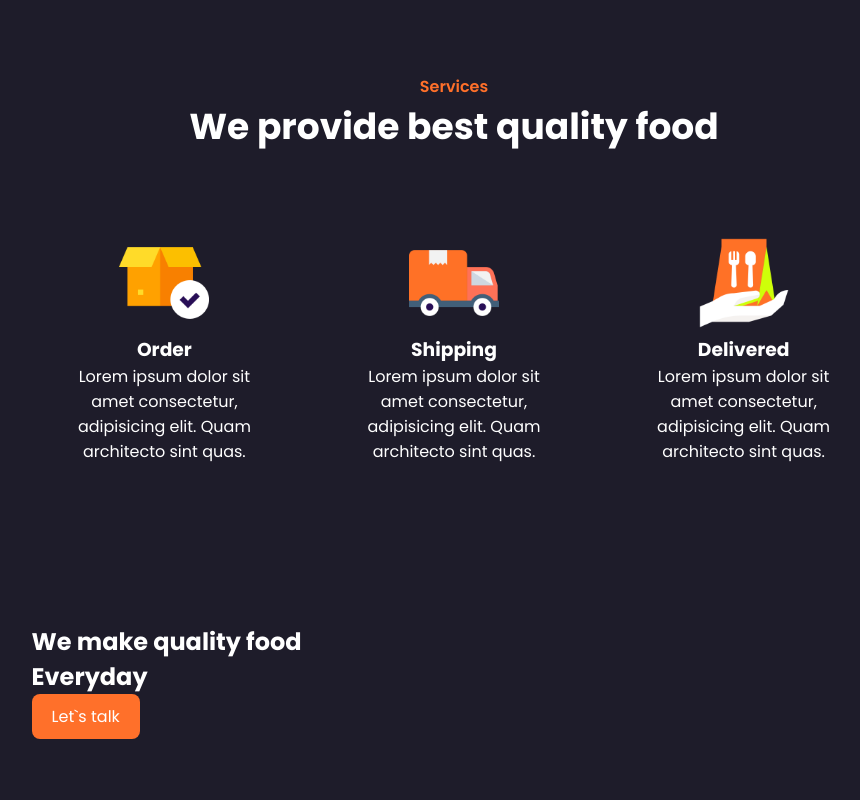
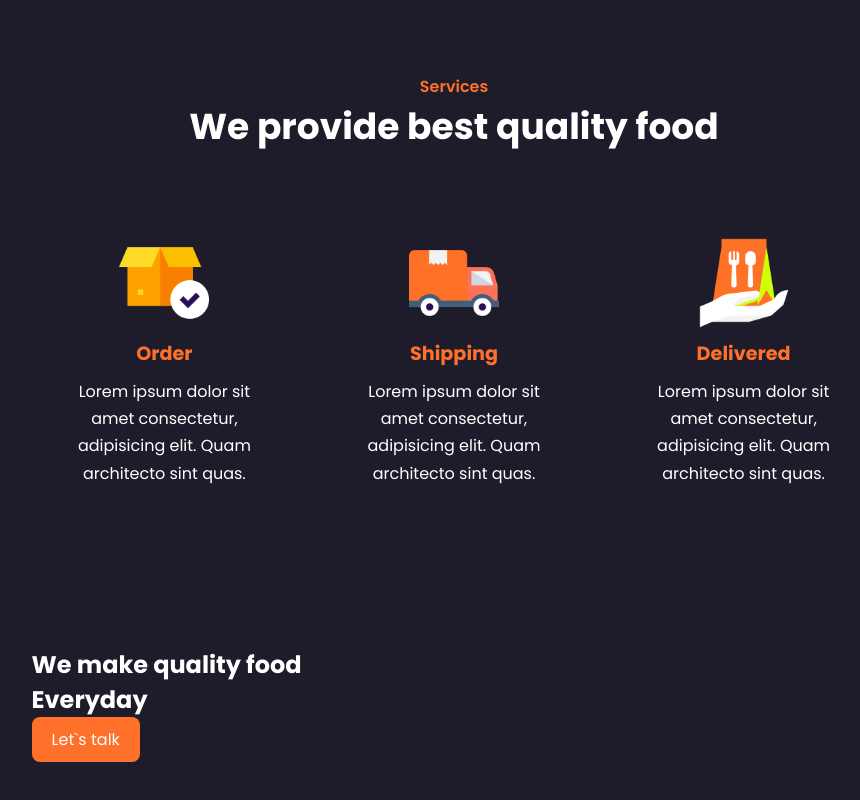
Before and after one commit to MellonFive/tasty-food, a plain HTML site: page index.html in a window 1280 px wide. Shown: the part 1879-2679 px from the top of the page, without its empty margins (186-1046 px from the left). Drawn offline with nearby package versions, Linux system fonts and the light colour scheme.

Commit message:
Fim do service start

```diff
--- a/css/style.css
+++ b/css/style.css
@@ -224,3 +224,13 @@ section {
 .s-box img {
     width: 90px;
 }
+
+.s-box h3 {
+    margin: 4px 0 10px;
+    color: var(--main-color);
+    font-size: 1.2rem;
+}
+
+.s-box p {
+    line-height: 1.7;
+}
```
